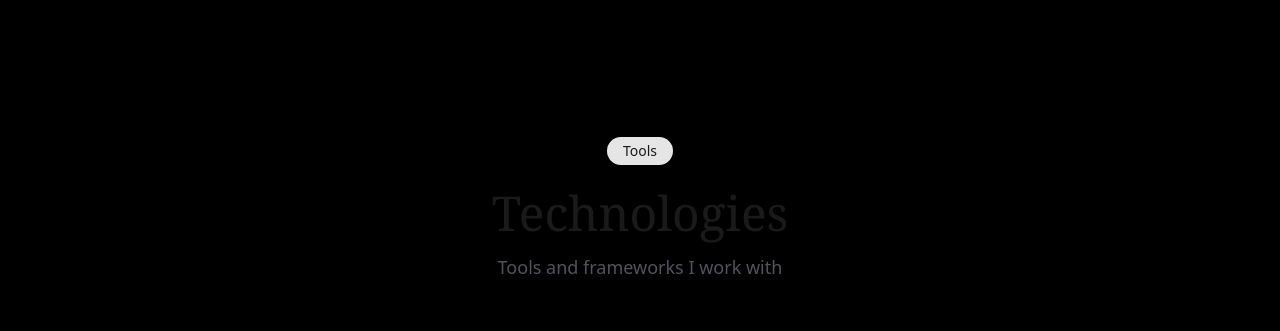
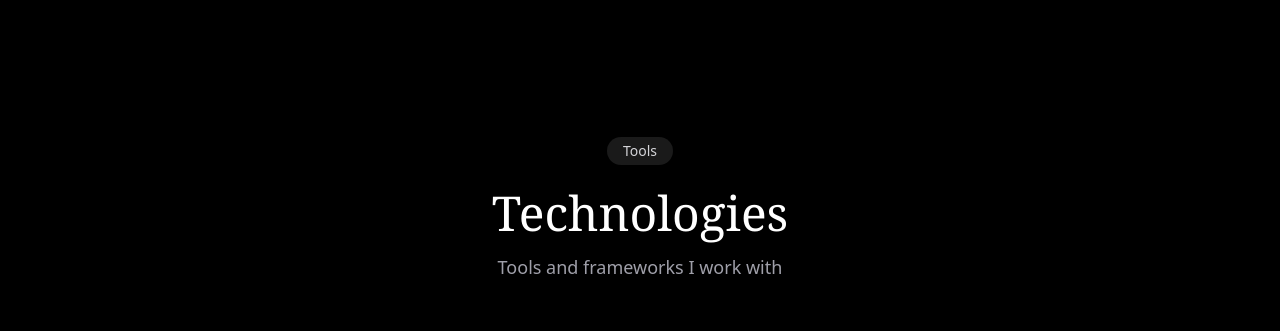
Before and after one commit to Tapash565/portfolio, a Next.js app: page / in a window 1280 px wide. Shown: the part 2780-3111 px from the top of the page. Built offline with nearby package versions, Linux system fonts and the light colour scheme; a web font is replaced by a local one.

Commit message:
fix: font color set for theme mode

```diff
--- a/src/components/sections/Technologies.tsx
+++ b/src/components/sections/Technologies.tsx
@@ -49,11 +49,19 @@ export default function Technologies() {
                     viewport={{ once: true, margin: "-100px" }}
                     className="text-center mb-16"
                 >
-                    <span className="inline-block px-4 py-1 rounded-full bg-[#E5E5E5] text-[#1A1A1A] text-sm font-medium mb-6">
+                    <span className={`inline-block px-4 py-1 rounded-full text-sm font-medium mb-6 ${
+                        isDark ? 'bg-white/10 text-zinc-300' : 'bg-[#E5E5E5] text-[#1A1A1A]'
+                    }`}>
                         Tools
                     </span>
-                    <h2 className={`text-4xl md:text-5xl font-serif text-[#1A1A1A] mb-4`}>Technologies</h2>
-                    <p className={`text-lg text-zinc-600`}>Tools and frameworks I work with</p>
+
+                    <h2 className={`text-4xl md:text-5xl font-serif mb-4 ${
+                        isDark ? 'text-white' : 'text-[#1A1A1A]'
+                    }`}>Technologies</h2>
+
+                    <p className={`text-lg ${isDark ? 'text-zinc-400' : 'text-zinc-600'}`}>
+                        Tools and frameworks I work with
+                    </p>
                 </motion.div>
             </div>
 
```
